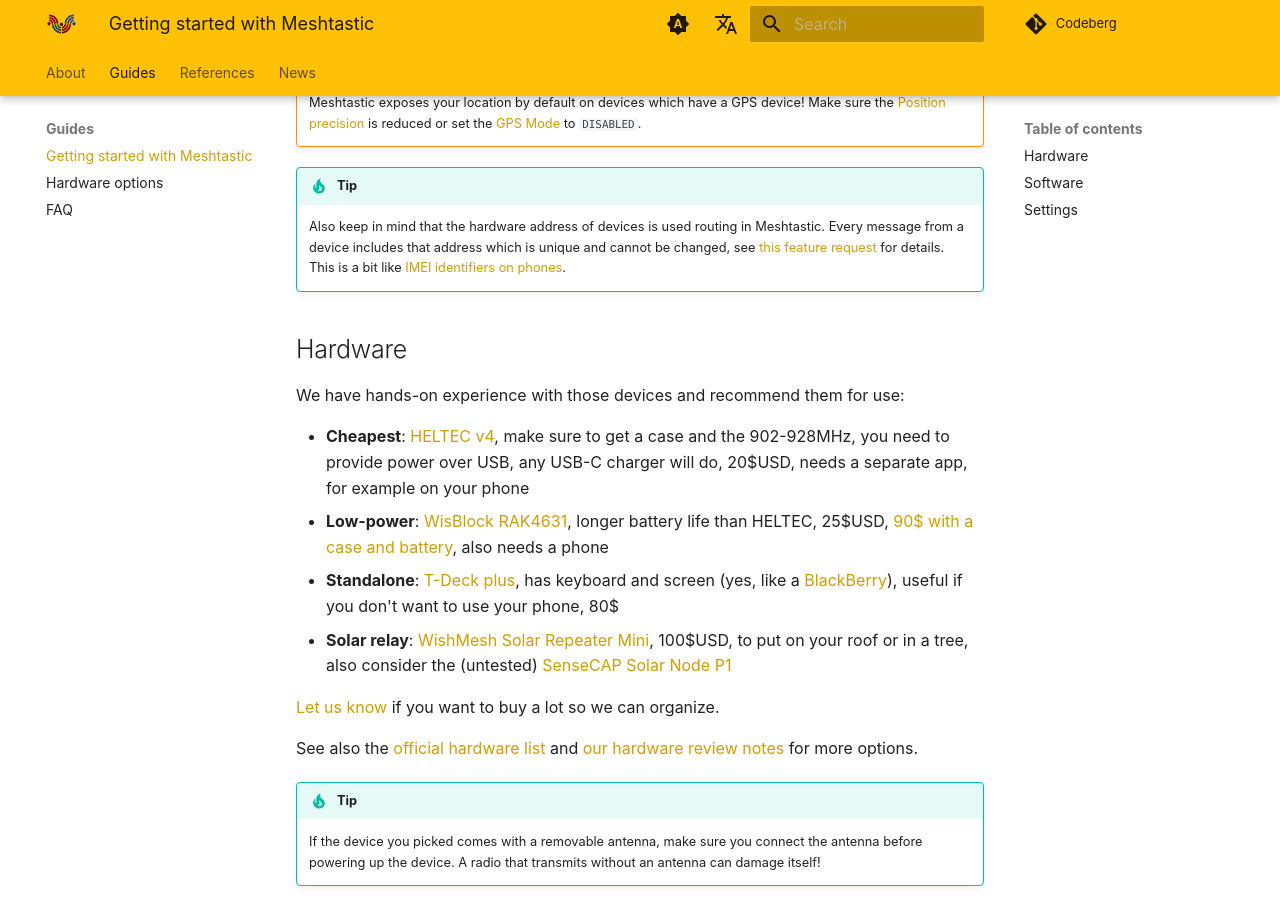
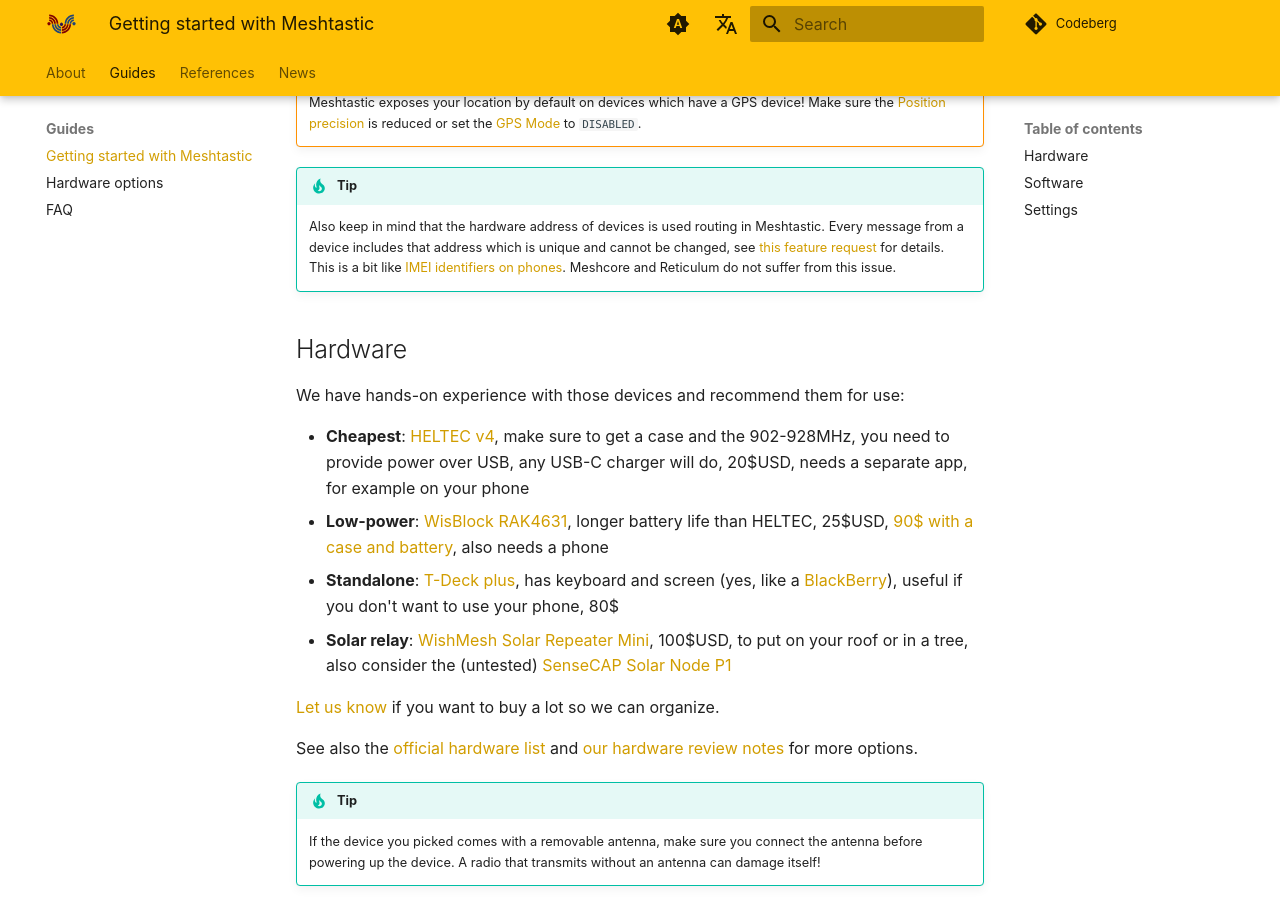
Before and after one commit to ReseauLibre/lora.reseaulibre.ca, an MkDocs documentation site: the page built from docs/guides/meshtastic.md, in a window 1280 px wide and 900 px high, scrolled down 323 px. Built offline with MkDocs 1.6.1 and Material for MkDocs 9.7.7, drawn with Linux system fonts in a browser that asks for light colours; plug-ins that fetch from the network failed and are left out; comment, search, counter and statistics services are not loaded.

Commit message:
note the device id issue does not affect meshcore

```diff
--- a/docs/guides/meshtastic.md
+++ b/docs/guides/meshtastic.md
@@ -17,7 +17,8 @@
     Also keep in mind that the hardware address of devices is used
     routing in Meshtastic. Every message from a device includes that
     address which is unique and cannot be changed, see [this feature
-    request][] for details. This is a bit like [IMEI identifiers on phones][].
+    request][] for details. This is a bit like [IMEI identifiers on
+    phones][]. Meshcore and Reticulum do not suffer from this issue.
 
 [this feature request]: https://github.com/meshtastic/firmware/discussions/5007
 [IMEI identifiers on phones]: https://en.wikipedia.org/wiki/International_Mobile_Equipment_Identity
```
